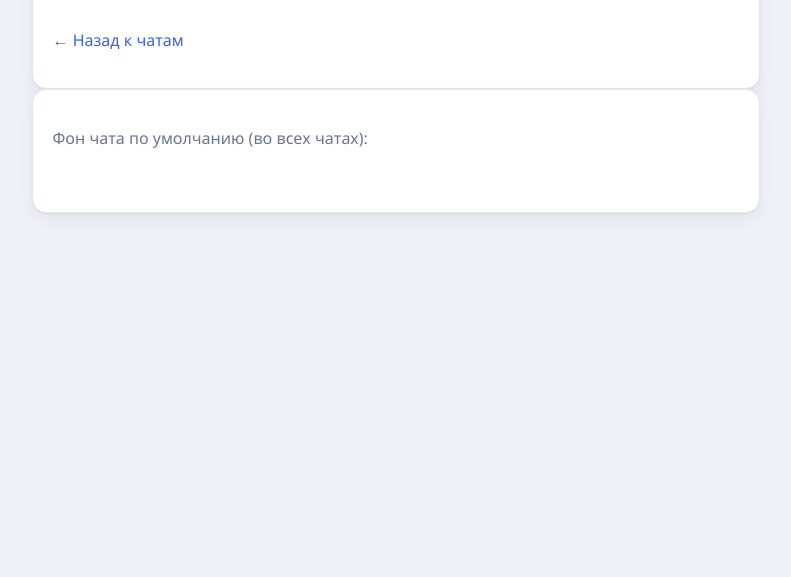
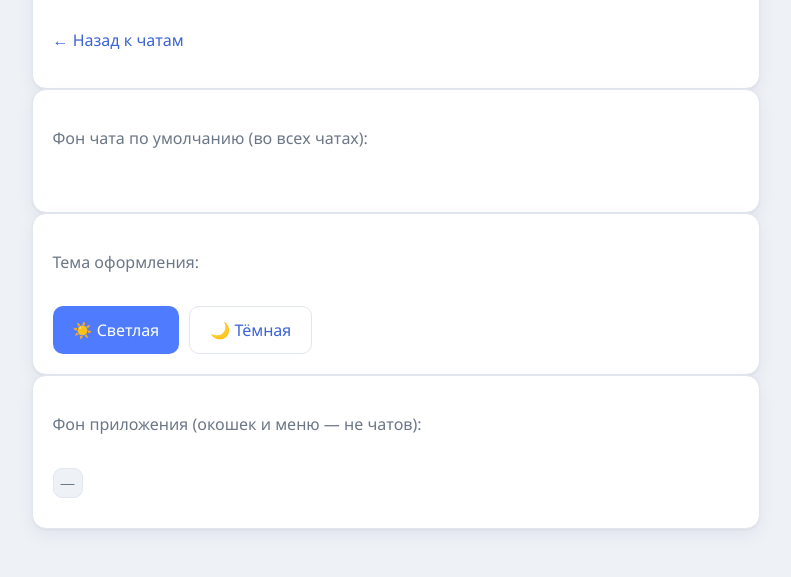
Before and after one commit to D1aBet14ek/messenger, a Flask app: template templates/profile.html in a window 1280 px wide. Shown: the part 895-1472 px from the top of the page, without its empty margins (237-1028 px from the left). Before the commit the page ends 1110 px from the top, so only its background shows below. Run offline with Flask 3, Linux system fonts and the light colour scheme; the template is opened without the code that fills it, so the values that code supplies are empty.

Commit message:
Add light/dark theme and separate app background (menus/windows)

```diff
--- a/app.py
+++ b/app.py
@@ -142,6 +142,8 @@ users_table = Table(
     Column("created_at", String(30), nullable=False),
     Column("bio", Text),                                           # описание (о себе)
     Column("background", String(20)),                              # выбранный фон чата
+    Column("theme", String(10)),                                   # "light" или "dark"
+    Column("app_bg", String(20)),                                  # фон приложения (окошкеек/меню)
     Column("avatar", LargeBinary),                                 # картинка-аватар
     Column("avatar_mime", String(50)),                             # вид картинки (png/jpeg)
 )
@@ -222,6 +224,8 @@ def ensure_columns():
             "phone": "VARCHAR(20)",
             "bio": "TEXT",
             "background": "VARCHAR(20)",
+            "theme": "VARCHAR(10)",
+            "app_bg": "VARCHAR(20)",
             "avatar": blob_type,
             "avatar_mime": "VARCHAR(50)",
         },
@@ -413,6 +417,8 @@ def user_cols():
         users_table.c.display_name,
         users_table.c.bio,
         users_table.c.background,
+        users_table.c.theme,
+        users_table.c.app_bg,
         users_table.c.avatar.is_not(None).label("has_avatar"),
     ]
 
@@ -696,6 +702,44 @@ def settings_background():
         )
         conn.commit()
         flash("Фон чата сохранён.")
+    return redirect(url_for("profile"))
+
+
+@app.route("/settings/theme", methods=["POST"])
+def settings_theme():
+    """Сменить тему: светлая или тёмная."""
+    r = not_logged_in_redirect()
+    if r:
+        return r
+    me = current_user()
+    theme = request.form.get("theme")
+    if theme in ("light", "dark"):
+        conn = get_conn()
+        conn.execute(
+            update(users_table).where(users_table.c.id == me["id"]).values(theme=theme)
+        )
+        conn.commit()
+        flash("Тема изменена.")
+    return redirect(url_for("profile"))
+
+
+@app.route("/settings/appbg", methods=["POST"])
+def settings_appbg():
+    """Сменить фон приложения (окошеек/меню), отдельно от фона чатов."""
+    r = not_logged_in_redirect()
+    if r:
+        return r
+    me = current_user()
+    value = request.form.get("app_bg", "")
+    if value == "" or value in BACKGROUNDS:
+        conn = get_conn()
+        conn.execute(
+            update(users_table)
+            .where(users_table.c.id == me["id"])
+            .values(app_bg=(value or None))
+        )
+        conn.commit()
+        flash("Фон приложения сохранён.")
     return redirect(url_for("profile"))
 
 
@@ -847,7 +891,12 @@ def chats_frame():
     friends, my_groups, incoming, outgoing = load_contacts(get_conn(), me["id"])
     return render_template(
         "chats_list.html",
-        friends=friends, groups=my_groups, incoming=incoming, outgoing=outgoing,
+        friends=friends,
+        groups=my_groups,
+        incoming=incoming,
+        outgoing=outgoing,
+        theme=(me["theme"] or "light"),
+        app_bg=(me["app_bg"] or ""),
     )
 
 
--- a/static/style.css
+++ b/static/style.css
@@ -344,6 +344,8 @@ body.wide .wrap { max-width: none; padding: 10px 14px 16px; }
   cursor: pointer;
 }
 .bg-swatch:hover { border-color: var(--brand); }
+.bg-swatch.standard { background: var(--bg); color: var(--muted); font-size: 14px; line-height: 1; }
+.theme-row { display: flex; gap: 10px; flex-wrap: wrap; }
 
 /* Варианты фона чата (классы bg-<имя>). Все светлые — чтобы текст читался. */
 .bg-default { background: linear-gradient(180deg, #f9fbff, #eef3fc); }
@@ -471,3 +473,49 @@ body.wide .wrap { max-width: none; padding: 10px 14px 16px; }
   .msg { max-width: 90%; }
   .who { display: none; }
 }
+
+/* ================= Тёмная тема ================= */
+.theme-dark {
+  --bg: #0f1626;
+  --card: #1a2437;
+  --ink: #e8eefb;
+  --muted: #95a2ba;
+  --line: #2b3752;
+  --theirs: #24304a;
+  --brand: #6f97ff;
+  --brand-dark: #5a83ee;
+  --mine: #3f6fe0;
+  --shadow: 0 1px 2px rgba(0, 0, 0, 0.45), 0 8px 24px rgba(0, 0, 0, 0.35);
+}
+.theme-dark input,
+.theme-dark textarea,
+.theme-dark select { background: #121c2e; color: var(--ink); }
+.theme-dark .emoji-btn:hover { background: #23304c; }
+.theme-dark .person:hover { background: #1e2a42; }
+.theme-dark .btn.ghost:hover { background: #1e2a42; }
+.theme-dark .flash { background: #1b2a4a; border-color: #2f4470; color: #cddcff; }
+.theme-dark .badge { background: #22304f; border-color: #2f4470; color: #cddcff; }
+.theme-dark .tg-grip:hover,
+.theme-dark .tg-grip.active { background: #24304c; }
+.theme-dark .bg-default { background: linear-gradient(180deg, #141d30, #0f1728); }
+.theme-dark .avatar.img { background: #121c2e; }
+
+/* В тёмной теме фон приложения всегда тёмный (светлые узоры не годятся) */
+.theme-dark.bg-gray,
+.theme-dark.bg-blue,
+.theme-dark.bg-green,
+.theme-dark.bg-pink,
+.theme-dark.bg-yellow,
+.theme-dark.bg-sky,
+.theme-dark.bg-sunset,
+.theme-dark.bg-mint,
+.theme-dark.bg-dots,
+.theme-dark.bg-stripes,
+.theme-dark.bg-diag,
+.theme-dark.bg-cross,
+.theme-dark.bg-checks,
+.theme-dark.bg-grid,
+.theme-dark.bg-hearts,
+.theme-dark.bg-stars,
+.theme-dark.bg-plus { background: var(--bg); }
+.theme-dark.bg-default { background: linear-gradient(180deg, #141d30, #0f1728); }
--- a/templates/base.html
+++ b/templates/base.html
@@ -16,7 +16,9 @@
 
   {% block head %}{% endblock %}
 </head>
-<body class="{% block body_class %}{% endblock %}">
+{% set th = (current_user['theme'] if current_user else 'light') or 'light' %}
+{% set ab = (current_user['app_bg'] if current_user else '') or '' %}
+<body class="{% block body_class %}{% endblock %} theme-{{ th }}{% if ab %} bg-{{ ab }}{% endif %}">
   <header class="topbar">
     <a class="brand" href="{{ url_for('index') }}">💬 Поговорим</a>
     {% if current_user %}
--- a/templates/chats_list.html
+++ b/templates/chats_list.html
@@ -1,5 +1,5 @@
 <!doctype html>
-<html lang="ru">
+<html lang="ru" class="theme-{{ theme }}">
 <head>
   <meta charset="utf-8">
   <meta name="viewport" content="width=device-width, initial-scale=1">
@@ -7,12 +7,12 @@
   {# Список НЕ перезагружается целиком — счётчики обновляются на месте (без мерцания). #}
 
   {# Фон сразу — чтобы не мелькал белый цвет #}
-  <style>html, body { margin: 0; background: #eef1f6; }</style>
+  <style>html { margin: 0; background: {{ '#0f1626' if theme == 'dark' else '#eef1f6' }}; }</style>
 
   <title>Контакты</title>
   <link rel="stylesheet" href="{{ url_for('static', filename='style.css') }}">
 </head>
-<body class="frame-body list-body">
+<body class="frame-body list-body theme-{{ theme }}{% if app_bg %} bg-{{ app_bg }}{% endif %}">
   <div class="list-wrap">
 
     {% if incoming %}
--- a/templates/profile.html
+++ b/templates/profile.html
@@ -60,4 +60,26 @@
     {% endfor %}
   </div>
 </form>
+
+<form method="post" action="{{ url_for('settings_theme') }}" class="card">
+  <p class="muted">Тема оформления:</p>
+  <div class="theme-row">
+    <button class="btn{% if (user['theme'] or 'light') == 'dark' %} ghost{% endif %}"
+            type="submit" name="theme" value="light">☀️ Светлая</button>
+    <button class="btn{% if (user['theme'] or 'light') != 'dark' %} ghost{% endif %}"
+            type="submit" name="theme" value="dark">🌙 Тёмная</button>
+  </div>
+</form>
+
+<form method="post" action="{{ url_for('settings_appbg') }}" class="card">
+  <p class="muted">Фон приложения (окошек и меню — не чатов):</p>
+  <div class="bg-bar">
+    <button class="bg-swatch standard" type="submit" name="app_bg" value=""
+            title="Стандартный">—</button>
+    {% for b in backgrounds %}
+      <button class="bg-swatch bg-{{ b }}" type="submit" name="app_bg" value="{{ b }}"
+              title="Выбрать фон"></button>
+    {% endfor %}
+  </div>
+</form>
 {% endblock %}
```
Also changed, not shown: README.md.
